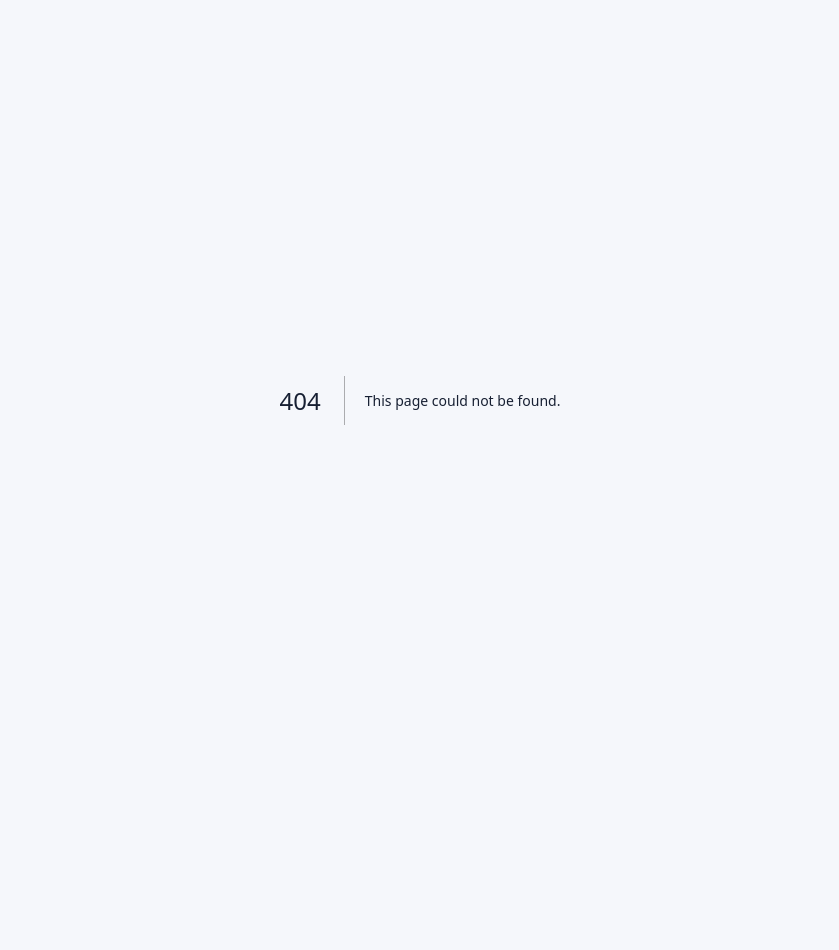
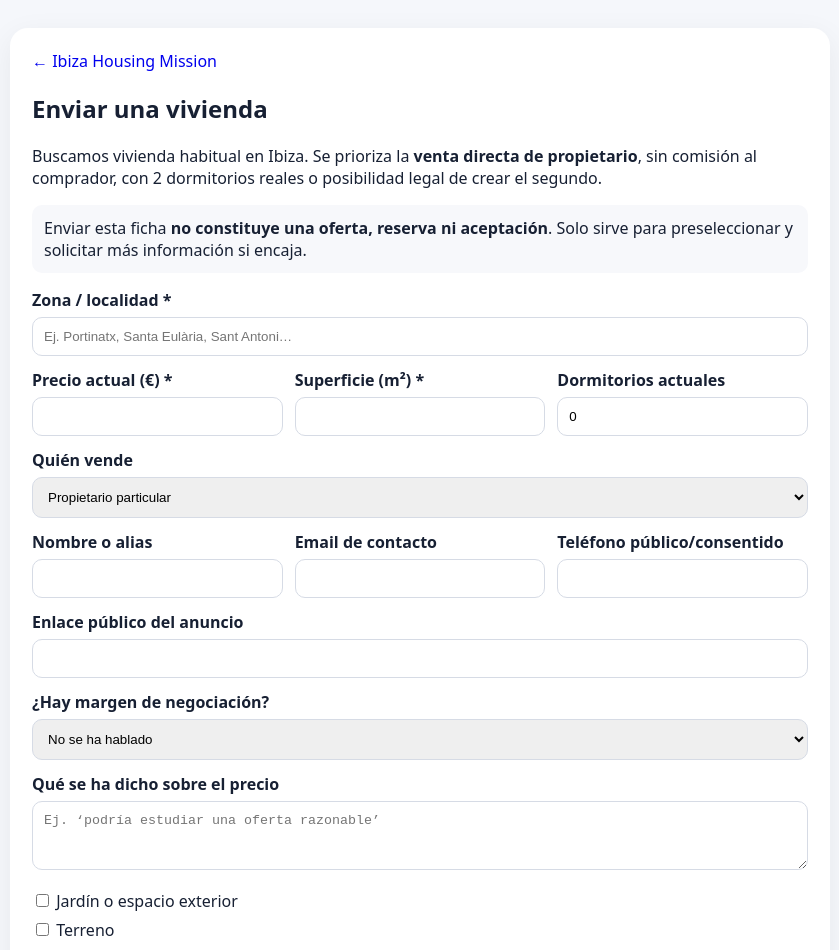
Before and after one commit to Staringatthesun1996/ibiza-housing-mission, a Next.js app: page /submit in a window 1280 px wide. Before the commit this address had no page. Shown: the top 950 px of the page, without its empty margins (220-1059 px from the left). Before the commit the page ends 800 px from the top, so only its background shows below. Built offline with nearby package versions, Linux system fonts and the light colour scheme.

Commit message:
feat: add public property lead form

```diff
--- /dev/null
+++ b/app/submit/page.js
@@ -0,0 +1,118 @@
+'use client';
+
+import { useState } from 'react';
+
+const card = { background: '#fff', borderRadius: 18, padding: 22, boxShadow: '0 8px 30px #00000010' };
+const field = { width: '100%', padding: 11, border: '1px solid #d6dbe5', borderRadius: 10, boxSizing: 'border-box' };
+const label = { display: 'block', marginTop: 13, marginBottom: 6, fontWeight: 650 };
+
+export default function SubmitPage() {
+  const [state, setState] = useState({ busy: false, result: null });
+
+  async function submit(e) {
+    e.preventDefault();
+    setState({ busy: true, result: null });
+    const f = new FormData(e.currentTarget);
+    const body = {
+      website: f.get('website') || '',
+      location: f.get('location'),
+      price: Number(f.get('price')),
+      area: Number(f.get('area')),
+      bedrooms: Number(f.get('bedrooms')),
+      sellerType: f.get('sellerType'),
+      sellerName: f.get('sellerName'),
+      contactEmail: f.get('contactEmail'),
+      contactPhone: f.get('contactPhone'),
+      sourceUrl: f.get('sourceUrl'),
+      negotiation: f.get('negotiation'),
+      negotiationSignal: f.get('negotiationSignal'),
+      notes: f.get('notes'),
+      garden: f.get('garden') === 'on',
+      land: f.get('land') === 'on',
+      expandable: f.get('expandable') === 'on',
+      consent: f.get('consent') === 'on'
+    };
+    try {
+      const res = await fetch('/api/submit', { method: 'POST', headers: { 'content-type': 'application/json' }, body: JSON.stringify(body) });
+      const json = await res.json();
+      setState({ busy: false, result: json });
+      if (json.ok && json.accepted) e.currentTarget.reset();
+    } catch {
+      setState({ busy: false, result: { ok: false, error: 'network_error' } });
+    }
+  }
+
+  return (
+    <main style={{ maxWidth: 820, margin: '0 auto', padding: 28 }}>
+      <section style={card}>
+        <a href="/" style={{ textDecoration: 'none' }}>← Ibiza Housing Mission</a>
+        <h1>Enviar una vivienda</h1>
+        <p>Buscamos vivienda habitual en Ibiza. Se prioriza la <b>venta directa de propietario</b>, sin comisión al comprador, con 2 dormitorios reales o posibilidad legal de crear el segundo.</p>
+        <p style={{ background: '#f7f8fb', padding: 12, borderRadius: 10 }}>Enviar esta ficha <b>no constituye una oferta, reserva ni aceptación</b>. Solo sirve para preseleccionar y solicitar más información si encaja.</p>
+
+        <form onSubmit={submit}>
+          <input name="website" tabIndex="-1" autoComplete="off" style={{ position: 'absolute', left: '-10000px' }} aria-hidden="true" />
+
+          <label style={label}>Zona / localidad *</label>
+          <input name="location" required maxLength="160" placeholder="Ej. Portinatx, Santa Eulària, Sant Antoni…" style={field} />
+
+          <div style={{ display: 'grid', gridTemplateColumns: 'repeat(auto-fit,minmax(180px,1fr))', gap: 12 }}>
+            <div><label style={label}>Precio actual (€) *</label><input name="price" type="number" required min="20000" max="10000000" style={field} /></div>
+            <div><label style={label}>Superficie (m²) *</label><input name="area" type="number" required min="10" max="5000" step="0.1" style={field} /></div>
+            <div><label style={label}>Dormitorios actuales</label><input name="bedrooms" type="number" min="0" max="20" defaultValue="0" style={field} /></div>
+          </div>
+
+          <label style={label}>Quién vende</label>
+          <select name="sellerType" defaultValue="private" style={field}>
+            <option value="private">Propietario particular</option>
+            <option value="agency">Agencia</option>
+            <option value="bank_servicer">Banco / servicer</option>
+            <option value="developer">Promotor</option>
+            <option value="unknown">Otro / no sé</option>
+          </select>
+
+          <div style={{ display: 'grid', gridTemplateColumns: 'repeat(auto-fit,minmax(220px,1fr))', gap: 12 }}>
+            <div><label style={label}>Nombre o alias</label><input name="sellerName" maxLength="140" style={field} /></div>
+            <div><label style={label}>Email de contacto</label><input name="contactEmail" type="email" maxLength="220" style={field} /></div>
+            <div><label style={label}>Teléfono público/consentido</label><input name="contactPhone" maxLength="80" style={field} /></div>
+          </div>
+
+          <label style={label}>Enlace público del anuncio</label>
+          <input name="sourceUrl" type="url" maxLength="700" style={field} />
+
+          <label style={label}>¿Hay margen de negociación?</label>
+          <select name="negotiation" defaultValue="unknown" style={field}>
+            <option value="unknown">No se ha hablado</option>
+            <option value="open">Sí, se escuchan ofertas</option>
+            <option value="after_visit">Se hablaría después de una visita</option>
+            <option value="firm">Precio firme</option>
+          </select>
+
+          <label style={label}>Qué se ha dicho sobre el precio</label>
+          <textarea name="negotiationSignal" rows="3" maxLength="500" placeholder="Ej. ‘podría estudiar una oferta razonable’" style={field} />
+
+          <div style={{ marginTop: 15, display: 'grid', gap: 7 }}>
+            <label><input type="checkbox" name="garden" /> Jardín o espacio exterior</label>
+            <label><input type="checkbox" name="land" /> Terreno</label>
+            <label><input type="checkbox" name="expandable" /> Existe posible redistribución/ampliación para obtener un segundo dormitorio</label>
+          </div>
+
+          <label style={label}>Información adicional</label>
+          <textarea name="notes" rows="5" maxLength="2000" placeholder="Estado, planta, comunidad, ocupación, cédula, reforma, disponibilidad de visita…" style={field} />
+
+          <label style={{ display: 'block', marginTop: 16 }}>
+            <input type="checkbox" name="consent" required /> Confirmo que los datos de contacto que facilito son míos o tengo permiso para compartirlos para esta operación.
+          </label>
+
+          <button disabled={state.busy} type="submit" style={{ marginTop: 18, padding: '12px 18px', border: 0, borderRadius: 10, cursor: 'pointer', fontWeight: 700 }}>
+            {state.busy ? 'Enviando…' : 'Enviar vivienda'}
+          </button>
+        </form>
+
+        {state.result && <div style={{ marginTop: 18, padding: 14, background: state.result.ok ? '#f2fbf5' : '#fff3f3', borderRadius: 10 }}>
+          {state.result.ok && state.result.accepted ? <><b>Recibido.</b> Referencia: <code>{state.result.receiptId}</code></> : <><b>No se ha podido enviar.</b> {state.result.error || 'Inténtalo de nuevo.'}</>}
+        </div>}
+      </section>
+    </main>
+  );
+}
```
